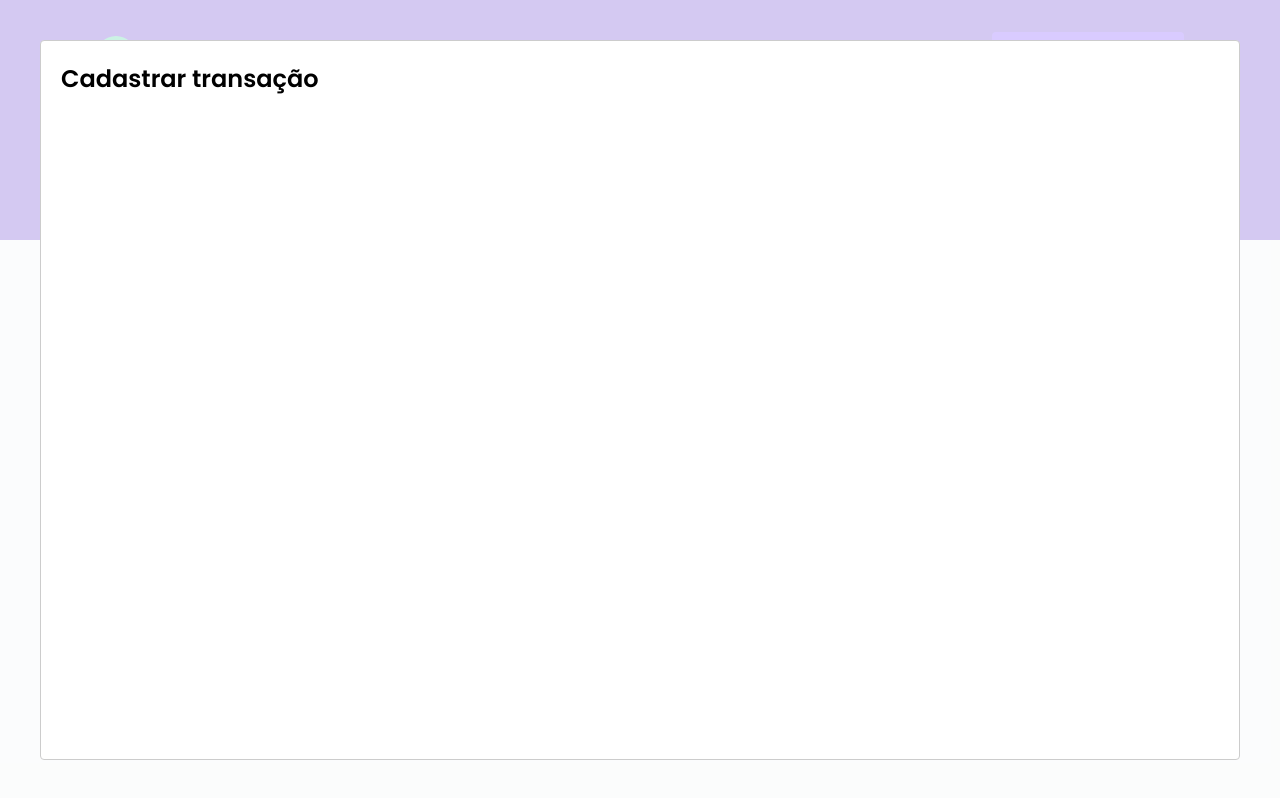
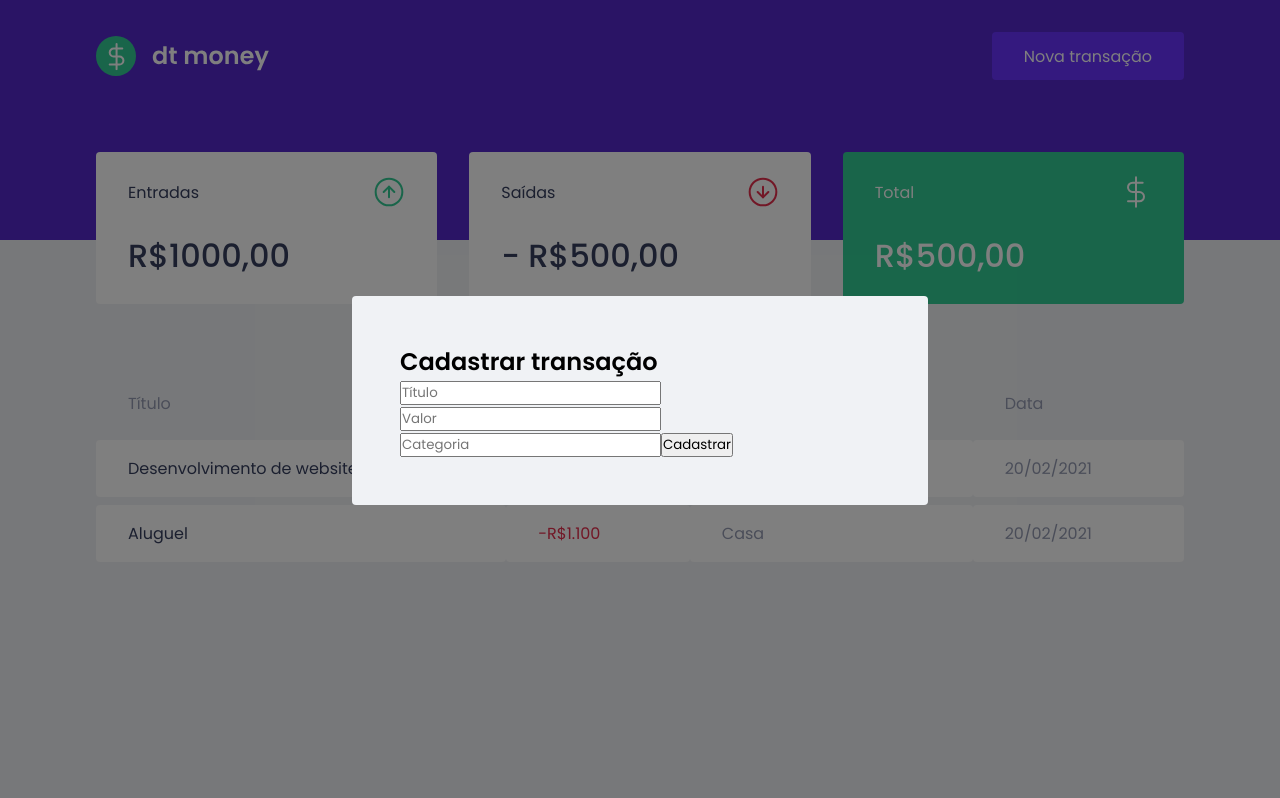
Before and after one commit to joaoheusi/dtmoney, a React (Create React App) app: page / in a window 1280 px wide. Both pictures are taken after a click on the button "Nova transação". Built offline with nearby package versions, Linux system fonts and the light colour scheme; no server answers; what miragejs would draw is missing.

Commit message:
estrutura do formulário

```diff
--- a/src/App.tsx
+++ b/src/App.tsx
@@ -3,6 +3,7 @@
 import Modal from "react-modal";
 import { GlobalStyle } from "./styles/global";
 import { useState } from "react";
+import { NewTransactionModal } from "./components/NewTransactionModal";
 
 Modal.setAppElement("#root");
 export function App() {
@@ -20,12 +21,10 @@
       <GlobalStyle />
       <Header onOpenNewTransactionModal={handleOpenNewTransactionModal} />
       <Dashboard />
-      <Modal
+      <NewTransactionModal
         isOpen={isNewTransactionModalOpen}
         onRequestClose={handleCloseNewTransactionModal}
-      >
-        <h2>Cadastrar transação</h2>
-      </Modal>
+      />
     </>
   );
 }
--- /dev/null
+++ b/src/components/NewTransactionModal/index.tsx
@@ -0,0 +1,30 @@
+import Modal from "react-modal";
+import { Container } from "./style";
+
+interface NewTransactionModalProps {
+  isOpen: boolean;
+  onRequestClose: () => void;
+}
+
+export function NewTransactionModal({
+  isOpen,
+  onRequestClose,
+}: NewTransactionModalProps) {
+  return (
+    <Modal
+      isOpen={isOpen}
+      onRequestClose={onRequestClose}
+      overlayClassName="react-modal-overlay"
+      className="react-modal-content"
+    >
+      <Container>
+        <h2>Cadastrar transação</h2>
+
+        <input type="text" placeholder="Título" />
+        <input type="number" placeholder="Valor" />
+        <input type="text" placeholder="Categoria" />
+        <button type="submit">Cadastrar</button>
+      </Container>
+    </Modal>
+  );
+}
--- /dev/null
+++ b/src/components/NewTransactionModal/style.ts
@@ -0,0 +1,3 @@
+import styled from "styled-components";
+
+export const Container = styled.form``;
--- a/src/styles/global.ts
+++ b/src/styles/global.ts
@@ -50,4 +50,26 @@
         cursor: not-allowed;
     }
 
+    .react-modal-overlay {
+        background: rgba(0,0,0,0.5);
+        position: fixed;
+        top: 0;
+        bottom: 0;
+        right: 0;
+        left: 0;
+
+        display:flex;
+        align-items: center;
+        justify-content: center;
+
+    }
+
+    .react-modal-content {
+        width: 100%;
+        max-width:576px;
+        background: var(--background);
+        padding:3rem;
+        position: relative;
+        border-radius:0.25rem;
+    }
 `;
```
